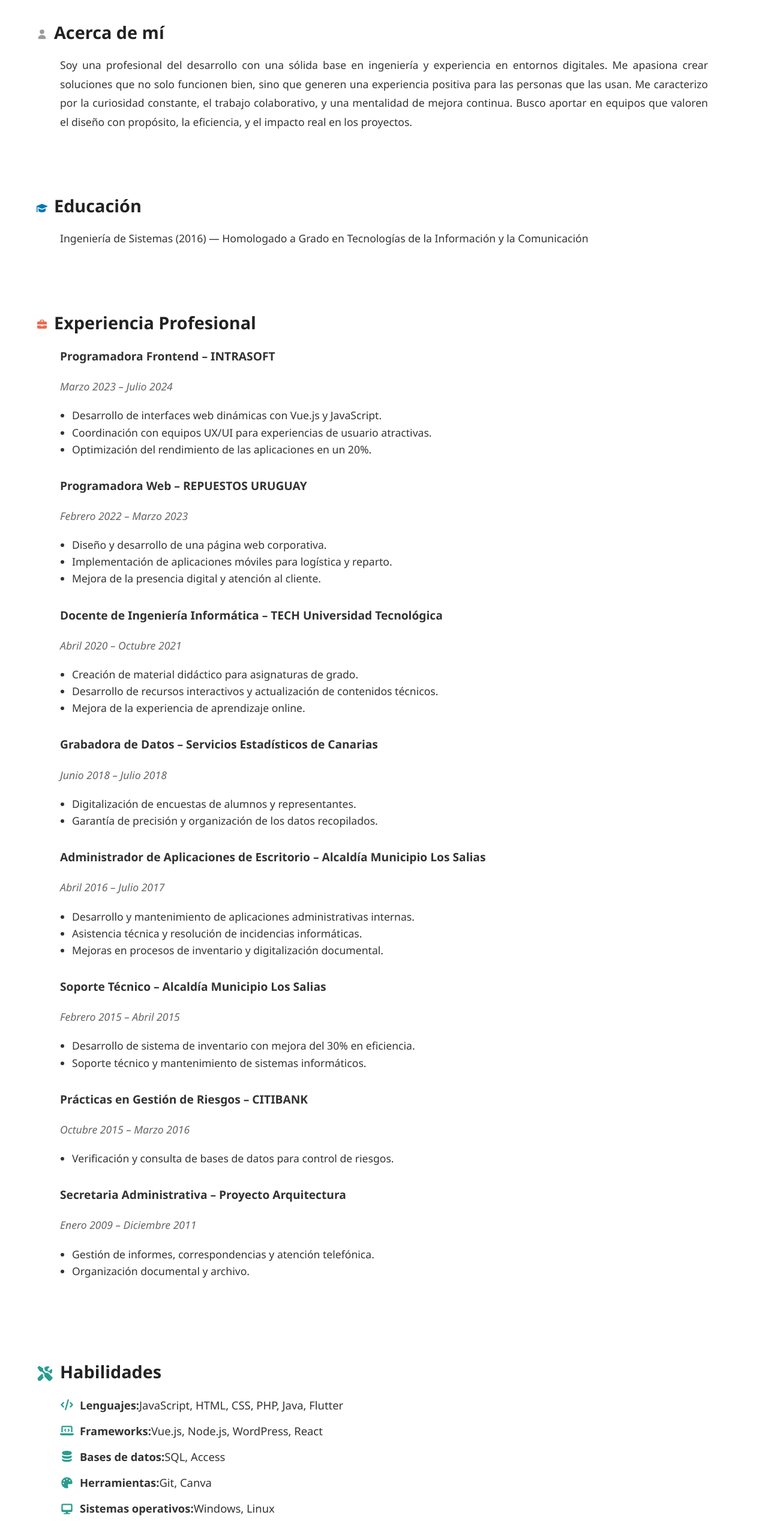
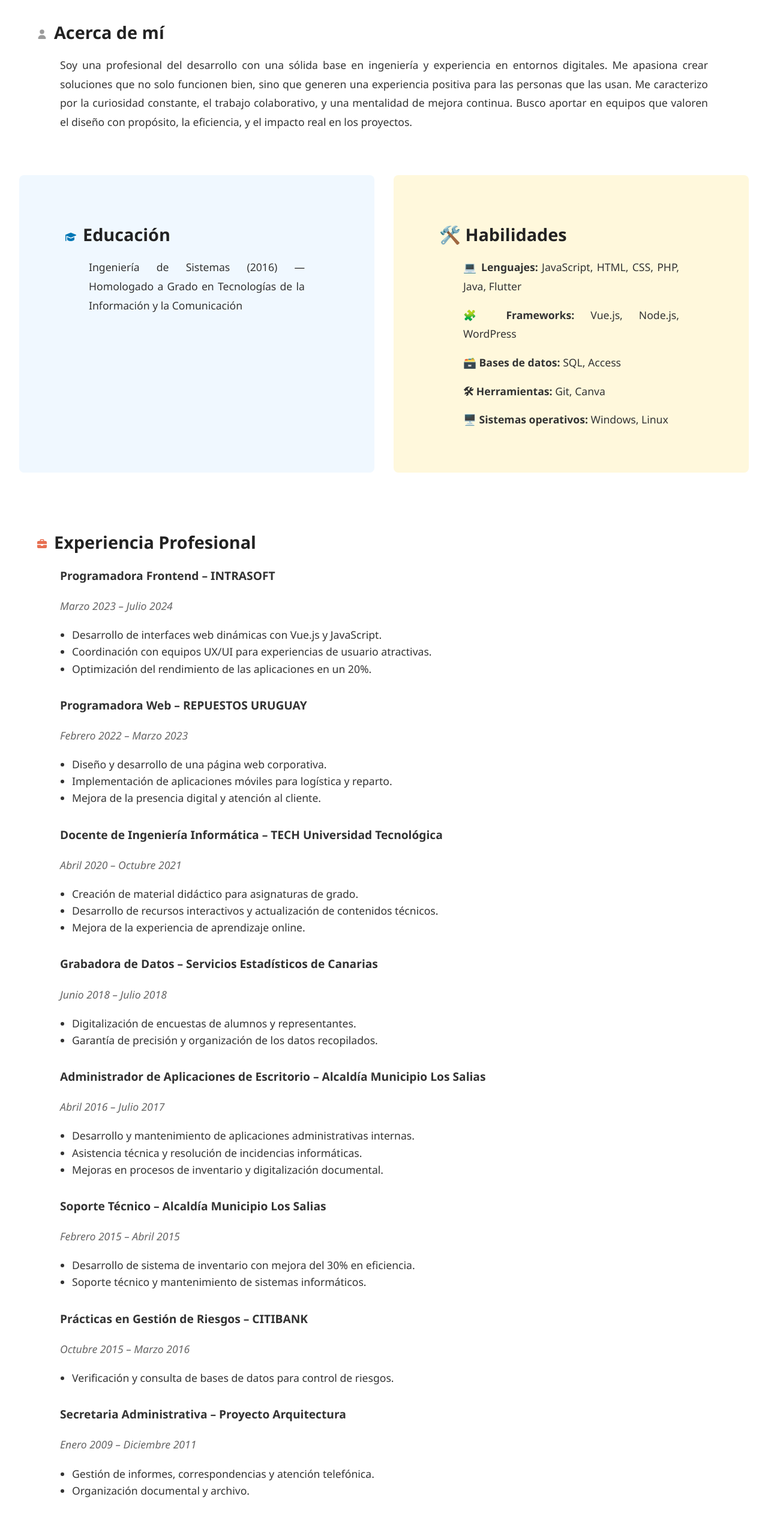
Before and after one commit to CarolinaOM/mi-cv, a React (Create React App) app: page / in a window 1280 px wide. Shown: the part 200-2766 px from the top of the page at 60% size. Built offline with nearby package versions, Linux system fonts and the light colour scheme.

Commit message:
Colocando mi cv mas bonito

```diff
--- a/src/App.js
+++ b/src/App.js
@@ -1,8 +1,7 @@
 import Header from './components/Header';
 import About from './components/About';
-import Education from './components/Education';
 import Experience from './components/Experience';
-import Skills from './components/Skills';
+import ResumeLayout from './components/ResumeLayout';
 //import Training from './components/Training';
 //import Languages from './components/Languages';
 
@@ -10,10 +9,9 @@ function App() {
   return (
     <div>
       <Header />
-      <About/>
-      <Education />
+      <About />
+      <ResumeLayout />
       <Experience />
-      <Skills />
     </div>
   );
 }
--- a/src/components/Education.css
+++ b/src/components/Education.css
@@ -25,3 +25,15 @@
   margin-right: 10px;
   vertical-align: middle;
 }
+
+.education-item {
+  display: inline-block;
+  padding: 1rem;
+  margin-bottom: 1.5rem;
+  background-color: #e6f7ff;
+  border-left: 4px solid #0077b6;
+  border-radius: 6px;
+  box-sizing: border-box;
+  width: fit-content;
+  max-width: 100%;
+}
--- /dev/null
+++ b/src/components/ResumeLayout.css
@@ -0,0 +1,32 @@
+/* src/components/ResumeLayout.css */
+.resume-container {
+  display: flex;
+  flex-wrap: wrap;
+  gap: 2rem;
+  padding: 2rem;
+}
+
+.left-column,
+.right-column {
+  flex: 1;
+  min-width: 300px;
+}
+
+.left-column {
+  background-color: #f0f8ff;
+  padding: 1rem;
+  border-radius: 8px;
+}
+
+.right-column {
+  background-color: #fff8dc;
+  padding: 1rem;
+  border-radius: 8px;
+}
+
+/* Responsive para móviles */
+@media (max-width: 768px) {
+  .resume-container {
+    flex-direction: column;
+  }
+}
--- /dev/null
+++ b/src/components/ResumeLayout.js
@@ -0,0 +1,20 @@
+// src/components/ResumeLayout.js
+import React from 'react';
+import Education from './Education';
+import Skills from './Skills';
+import './ResumeLayout.css';
+
+const ResumeLayout = () => {
+  return (
+    <div className="resume-container">
+      <div className="left-column">
+        <Education />
+      </div>
+      <div className="right-column">
+        <Skills />
+      </div>
+    </div>
+  );
+};
+
+export default ResumeLayout;
--- a/src/components/Skills.css
+++ b/src/components/Skills.css
@@ -1,24 +1,24 @@
-.skills-list {
-  list-style: none;
-  padding-left: 0;
-  line-height: 1.8;
-  font-size: 1.15rem;
+.cv-section {
+  padding: 40px 60px;
+  font-family: 'Segoe UI', sans-serif;
+  color: #333;
 }
 
-.skills-list li {
-  margin-bottom: 10px;
-  display: flex;
-  align-items: center;
+.cv-section__title {
+  font-size: 1.8rem;
+  margin-bottom: 20px;
+  color: #222;
 }
 
-.skills-list li svg {
-  margin-right: 10px;
-  color: #2a9d8f;
+.cv-section__body {
+  text-align: justify;
+  line-height: 1.8;
+  font-size: 1.10rem;
+  padding: 0 40px;
+  margin: 0;
+  max-width: none;
 }
 
- .icon-skills {
-  font-size: 1.5rem; /* Igual que los otros iconos */
-  color: #2a9d8f !important;
-  margin-right: 10px;
-  vertical-align: middle;
+.skills-category {
+  margin-bottom: 1rem;
 }
--- a/src/components/Skills.js
+++ b/src/components/Skills.js
@@ -1,32 +1,30 @@
-import { FontAwesomeIcon } from '@fortawesome/react-fontawesome';
-import {
-  faCode,
-  faLaptopCode,
-  faDatabase,
-  faTools,
-  faPalette,
-  faTerminal,
-  faServer,
-  faDesktop
-} from '@fortawesome/free-solid-svg-icons';
+// src/components/Skills.js
+import React from 'react';
 import './Skills.css';
 
-export default function Skills() {
+const Skills = () => {
   return (
-    <section className="cv-section" id="skills">
-      <h2 className="cv-section__title">
-        <FontAwesomeIcon icon={faTools} className="icon-skills" />
-        Habilidades
-      </h2>
+    <div className="cv-section">
+      <h2 className="cv-section__title">🛠️ Habilidades</h2>
       <div className="cv-section__body">
-        <ul className="skills-list">
-          <li><FontAwesomeIcon icon={faCode} /> <strong>Lenguajes:</strong> JavaScript, HTML, CSS, PHP, Java, Flutter</li>
-          <li><FontAwesomeIcon icon={faLaptopCode} /> <strong>Frameworks:</strong> Vue.js, Node.js, WordPress, React</li>
-          <li><FontAwesomeIcon icon={faDatabase} /> <strong>Bases de datos:</strong> SQL, Access</li>
-          <li><FontAwesomeIcon icon={faPalette} /> <strong>Herramientas:</strong> Git, Canva</li>
-          <li><FontAwesomeIcon icon={faDesktop} /> <strong>Sistemas operativos:</strong> Windows, Linux</li>
-        </ul>
+        <div className="skills-category">
+          <strong>💻 Lenguajes:</strong> JavaScript, HTML, CSS, PHP, Java, Flutter
+        </div>
+        <div className="skills-category">
+          <strong>🧩 Frameworks:</strong> Vue.js, Node.js, WordPress
+        </div>
+        <div className="skills-category">
+          <strong>🗃️ Bases de datos:</strong> SQL, Access
+        </div>
+        <div className="skills-category">
+          <strong>🛠 Herramientas:</strong> Git, Canva
+        </div>
+        <div className="skills-category">
+          <strong>🖥️ Sistemas operativos:</strong> Windows, Linux
+        </div>
       </div>
-    </section>
+    </div>
   );
-}
+};
+
+export default Skills;
```
